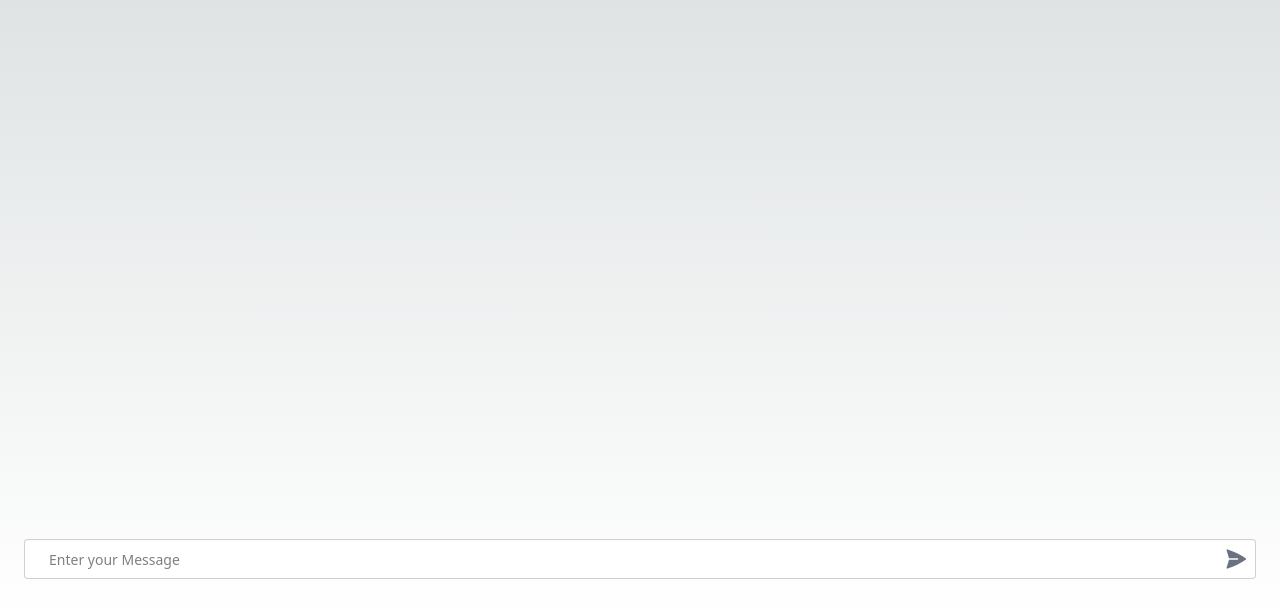
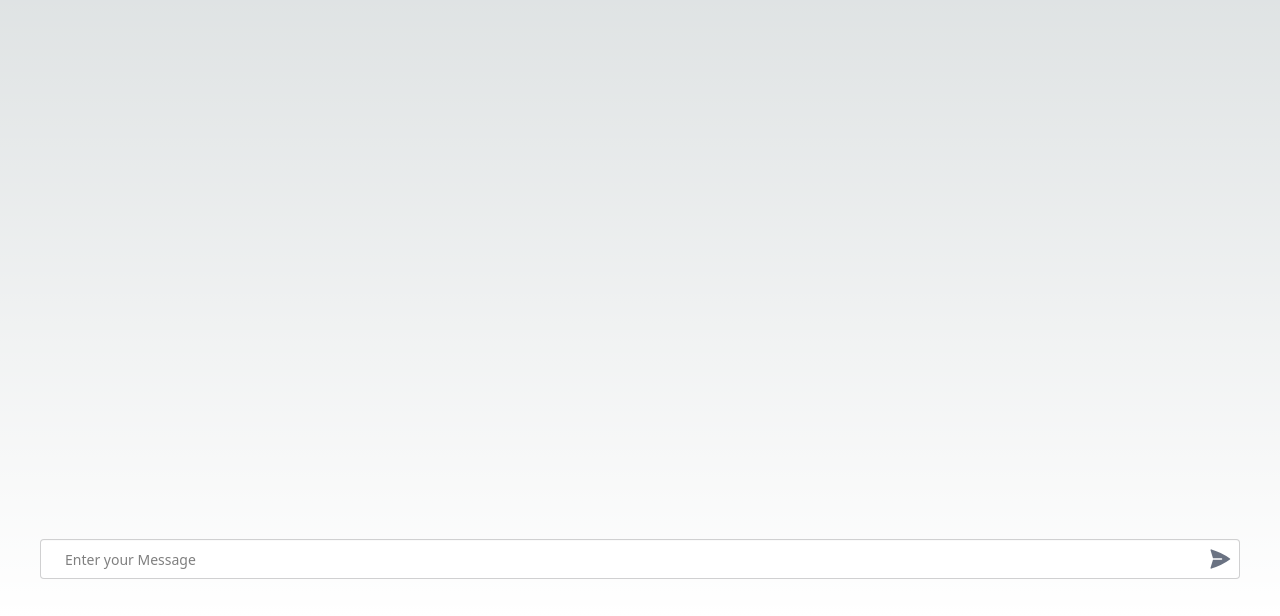
Before and after one commit to Alex62510/NestJs-Groq, a Next.js app: page / in a window 1280 px wide. Shown: the part 184-800 px from the top of the page. Built offline with nearby package versions, Linux system fonts and the light colour scheme.

Commit message:
fix width Home page

```diff
--- a/src/app/globals.css
+++ b/src/app/globals.css
@@ -16,11 +16,8 @@
 }
 
 body {
-  margin: 0;
-  padding: 0;
-  width: 100%;
-  height: 100%;
-  overflow-x: hidden;
+
+
   color: rgb(var(--foreground-rgb));
   background: linear-gradient(
           to bottom,
--- a/src/app/page.tsx
+++ b/src/app/page.tsx
@@ -51,7 +51,7 @@ export default function Home() {
   }, [messages]);
 
   return (
-      <div className="h-screen flex items-center justify-center flex-col gap-10 container w-full pl-4 pt-6 pr-4">
+      <div className="h-screen flex items-center justify-center flex-col gap-10 w-full  pl-8 pt-6 pr-8">
         <ToastContainer />
         <div className="flex flex-col gap-3 h-[75%] overflow-scroll overflow-x-hidden w-full">
           {messages.map((message, index) => (
```
